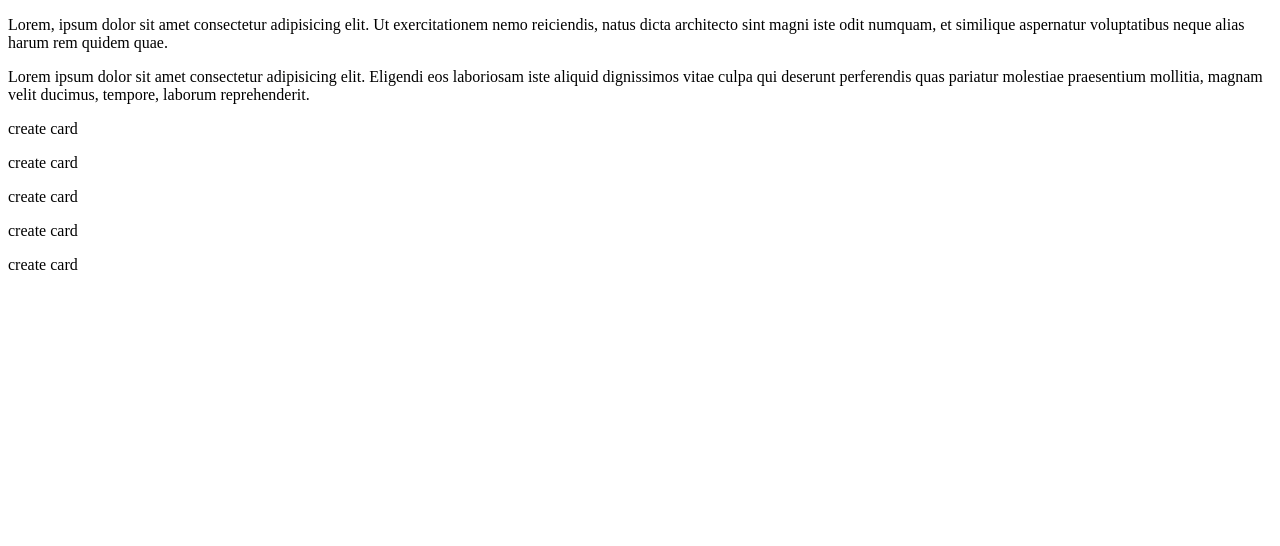
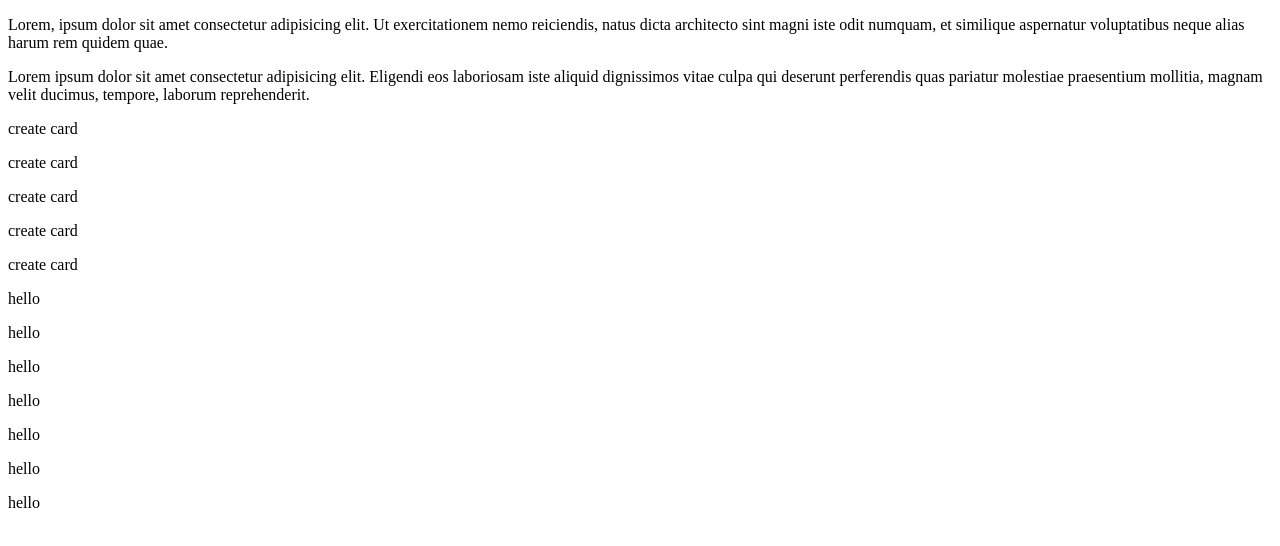
Before and after one commit to NguyenDuyNghia19406c/test_GIT, a plain HTML site: page index.html in a window 1280 px wide. Drawn offline with Linux system fonts and the light colour scheme.

Commit message:
add description

```diff
--- a/index.html
+++ b/index.html
@@ -15,6 +15,15 @@
     <p>create card</p>
     <p>create card</p>
     <p>create card</p>
+
+
+    <p>hello</p>
+    <p>hello</p>
+    <p>hello</p>
+    <p>hello</p>
+    <p>hello</p>
+    <p>hello</p>
+    <p>hello</p>
 </body>
 
 </html>
```
